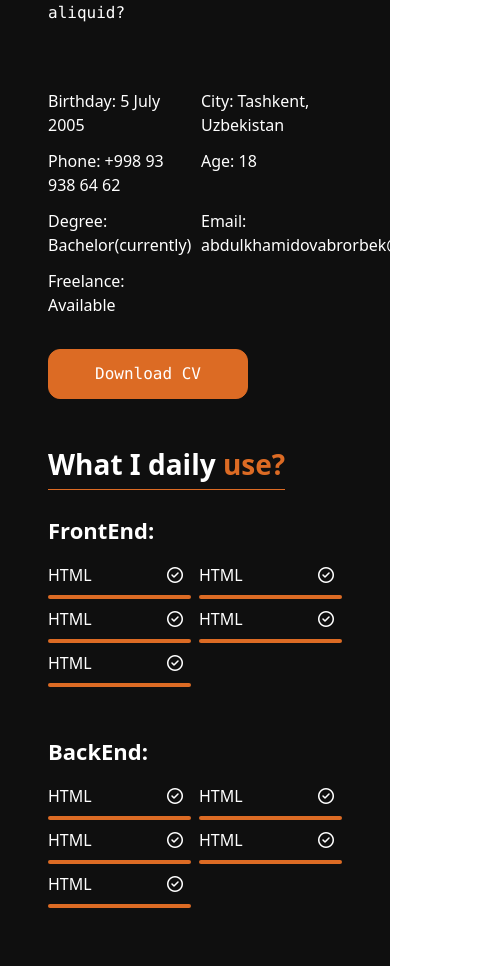
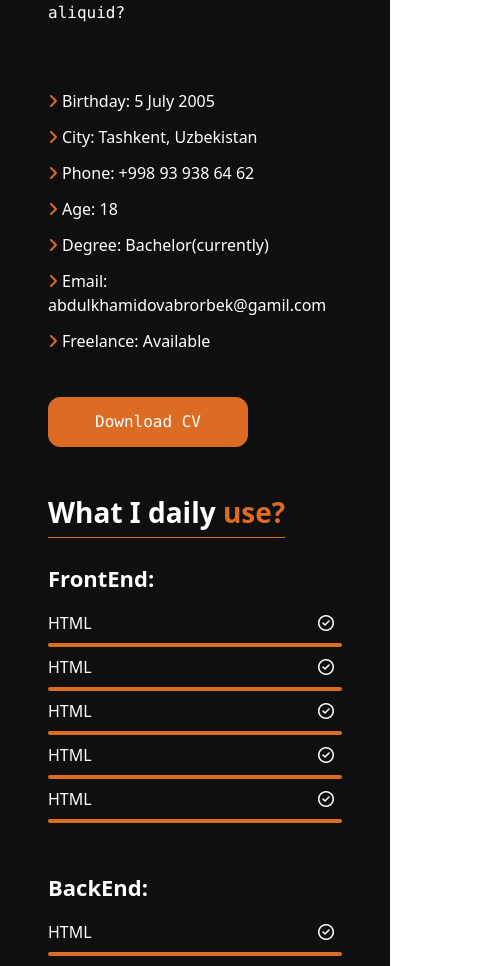
Before and after one commit to developerabrorbek/portfolio, a React (Vite) app: page /about in a window 390 px wide. Shown: the part 1020-1986 px from the top of the page, 479 px wide, since content can reach past the window. Built offline with nearby package versions, Linux system fonts and the light colour scheme.

Commit message:
about responsive end

```diff
--- a/src/components/Aside.jsx
+++ b/src/components/Aside.jsx
@@ -3,7 +3,7 @@ const Aside = () => {
   return (
     <>
       <div className="navbar-overlay hidden fixed  w-screen h-screen z-20"></div>
-      <div className="burger lg:hidden bg-[#0F0F0F] pt-2 text-white text-[26px]">
+      <div className="burger lg:hidden bg-[#0F0F0F] pt-2 pl-4 text-white text-[26px]">
         <i className="fa-solid fa-bars text-inherit"></i>
       </div>
       <aside className="site-aside fixed  z-10 left-0 top-0 ">
--- a/src/pages/About.jsx
+++ b/src/pages/About.jsx
@@ -25,14 +25,14 @@ const About = () => {
         autem consequuntur illo corporis similique aliquid?
       </p>
 
-      <ul className="about-me list-none max-w-[700px] grid grid-cols-2  gap-3 mb-8">
-        <li>Birthday: 5 July 2005</li>
-        <li>City: Tashkent, Uzbekistan</li>
-        <li>Phone: +998 93 938 64 62</li>
-        <li>Age: {myAge}</li>
-        <li>Degree: Bachelor(currently)</li>
-        <li>Email: abdulkhamidovabrorbek@gamil.com</li>
-        <li>Freelance: Available</li>
+      <ul className="about-me list-none max-w-[700px] grid md:grid-cols-2  gap-3 mb-8">
+        <li><i className="fa-solid fa-angle-right text-[#dc6b24] mr-1"></i>Birthday: 5 July 2005</li>
+        <li><i className="fa-solid fa-angle-right text-[#dc6b24] mr-1"></i>City: Tashkent, Uzbekistan</li>
+        <li><i className="fa-solid fa-angle-right text-[#dc6b24] mr-1"></i>Phone: +998 93 938 64 62</li>
+        <li><i className="fa-solid fa-angle-right text-[#dc6b24] mr-1"></i>Age: {myAge}</li>
+        <li><i className="fa-solid fa-angle-right text-[#dc6b24] mr-1"></i>Degree: Bachelor(currently)</li>
+        <li><i className="fa-solid fa-angle-right text-[#dc6b24] mr-1"></i>Email: abdulkhamidovabrorbek@gamil.com</li>
+        <li><i className="fa-solid fa-angle-right text-[#dc6b24] mr-1"></i>Freelance: Available</li>
         <li></li>
       </ul>
       <DownloadButton />
@@ -46,7 +46,7 @@ const About = () => {
           <h4 className="text-white text-[22px] mb-4 font-semibold">
             FrontEnd:
           </h4>
-          <ul className="grid grid-cols-2 gap-2">
+          <ul className="grid md:grid-cols-2 gap-2">
             <li className="flex flex-col gap-2">
               <div className="skill-body flex justify-between pe-2 items-center">
                 <p className="text-white">HTML</p>
@@ -89,7 +89,7 @@ const About = () => {
           <h4 className="text-white text-[22px] mb-4 font-semibold">
             BackEnd:
           </h4>
-          <ul className="grid grid-cols-2 gap-2">
+          <ul className="grid md:grid-cols-2 gap-2">
             <li className="flex flex-col gap-2">
               <div className="skill-body flex justify-between pe-2 items-center">
                 <p className="text-white">HTML</p>
```
